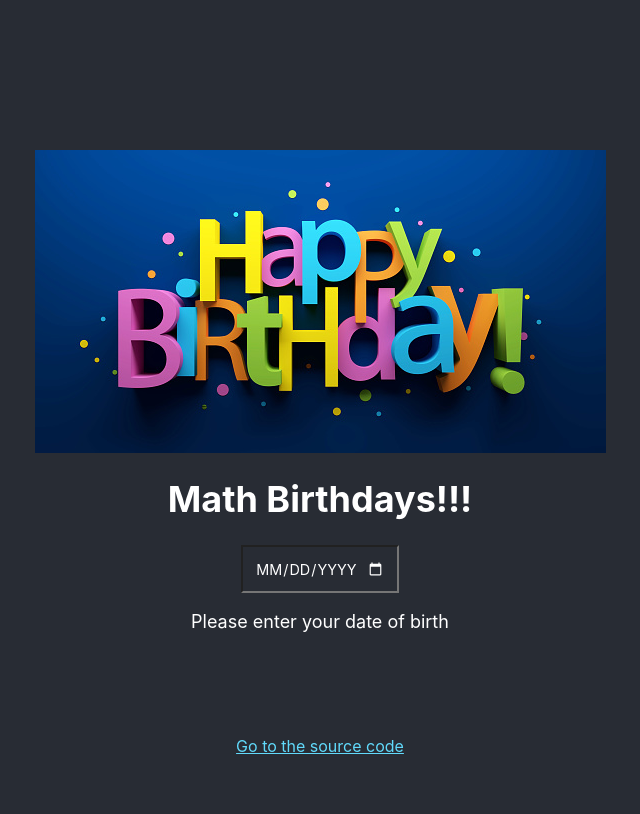
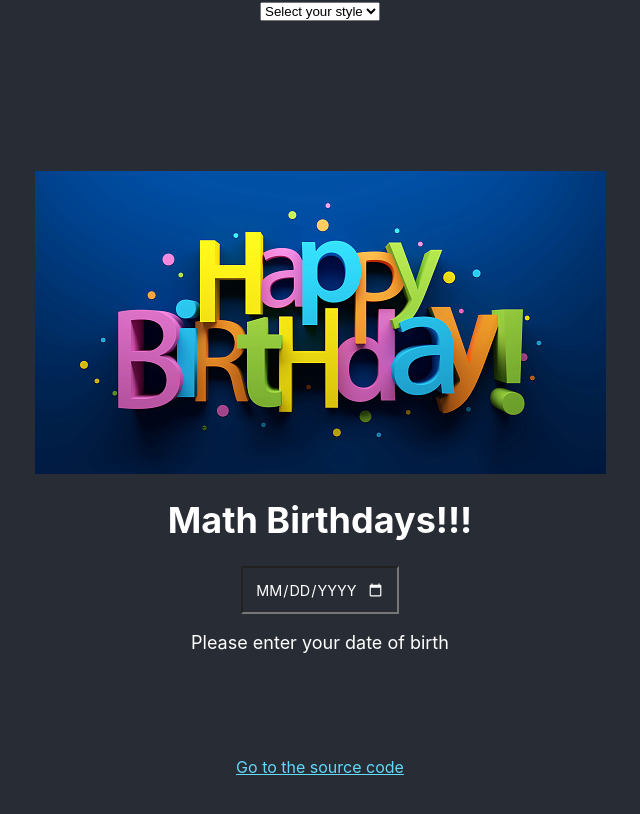
Before and after one commit to AntonioHincapie/math_birthdays, a React (Create React App) app: page / in a window 1280 px wide. Shown: the top 814 px of the page, without its empty margins (320-960 px from the left). Built offline with nearby package versions, Linux system fonts and the light colour scheme.

Commit message:
Add style selector

```diff
--- a/src/App.js
+++ b/src/App.js
@@ -7,6 +7,7 @@ const App = () => {
   const HOY = new Date();
   const CONVERT = 1000 * 60 * 60 * 24;
   const [NACIMIENTO, setNACIMIENTO] = useState('');
+  const [style, setStyle] = useState('');
 
   const diffDays = () => {
     const days = Math.trunc((HOY - new Date(NACIMIENTO)) / CONVERT);
@@ -27,20 +28,21 @@ const App = () => {
 
   const mathBirthdayDate = new Date(nextDate());
 
-  // const changeStyle = (e) => {
-  //   console.log(e.target.value);
-  // };
+  const changeStyle = (e) => {
+    const newStyle = e.target.value;
+    if (newStyle !== '') setStyle(newStyle);
+  };
 
   return (
-    <div className="App">
-      {/* <div className="selector">
+    <div className={`App ${style}`}>
+      <div className="selector">
         <select onChange={(e) => changeStyle(e)}>
           <option value="">Select your style</option>
-          <option value="Dark">Dark</option>
-          <option value="Ligth">Ligth</option>
-          <option value="Minimal">Minimal</option>
+          <option value="dark">Dark</option>
+          <option value="ligth">Ligth</option>
+          <option value="minimal">Minimal</option>
         </select>
-      </div> */}
+      </div>
       <header className="App-header">
         <img className="logo" src={logo} alt="logo" />
         <h1>Math Birthdays!!!</h1>
```
